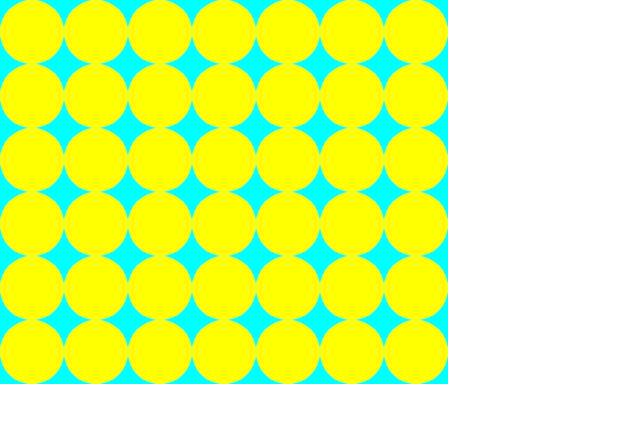
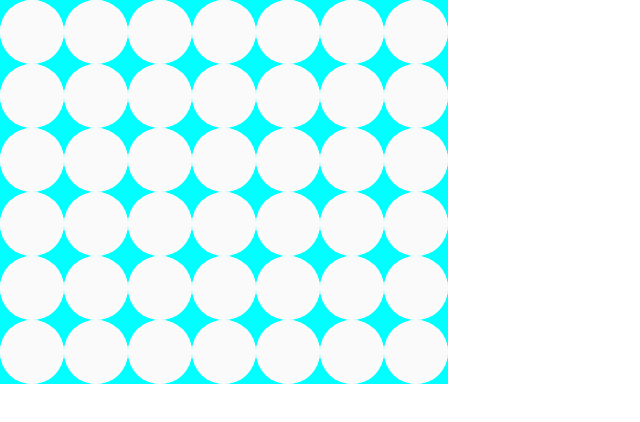
Before and after one commit to syedwshah/ConnectFour, a React (Create React App) app in the folder connect-four/: page / in a window 1280 px wide. Shown: the top 422 px of the page, without its empty margins (0-640 px from the left). Built offline with nearby package versions, Linux system fonts and the light colour scheme.

Commit message:
Create Game component and cleanup of types

```diff
--- a/connect-four/src/App.tsx
+++ b/connect-four/src/App.tsx
@@ -1,36 +1,8 @@
-import React from 'react'
-import { Slot } from './components'
+// import React from 'react'
+import { Game } from './components'
 
 const App = (): JSX.Element => {
-  return (
-    <>
-      <div id="game">
-        <div style={{ position: 'absolute' }}>
-          <div style={{ display: 'flex', flexDirection: 'column-reverse' }}>
-            {[...Array(6)].map((_, row) => (
-              <div style={styles.flex} key={row}>
-                {[...Array(7)].map((_, col) => (
-                  <div key={`${row}-${col}`}>
-                    <Slot row={row} col={col} />
-                  </div>
-                ))}
-              </div>
-            ))}
-          </div>
-        </div>
-      </div>
-    </>
-  )
-}
-
-const styles: Record<string, React.CSSProperties> = {
-  flex: {
-    display: 'flex',
-    flexDirection: 'row',
-  },
-  bg: {
-    backgroundColor: '#fafafa',
-  },
+  return <Game />
 }
 
 export default App
--- a/connect-four/src/components/Chip/Chip.tsx
+++ b/connect-four/src/components/Chip/Chip.tsx
@@ -1,5 +1,10 @@
+export enum ChipColors {
+  RED = 'red',
+  YELLOW = 'yellow',
+}
+
 interface Props {
-  color?: 'red' | 'yellow'
+  color?: ChipColors
 }
 
 export const Chip = (props: Props): JSX.Element => (
@@ -13,5 +18,5 @@ export const Chip = (props: Props): JSX.Element => (
       backgroundColor: props.color ?? '#fafafa',
       borderRadius: '50%',
     }}
-  ></div>
+  />
 )
--- /dev/null
+++ b/connect-four/src/components/Game/Game.tsx
@@ -0,0 +1,33 @@
+import React from 'react'
+
+import { Slot } from '../Slot'
+
+export const Game = (): JSX.Element => {
+  return (
+    <div id="game">
+      <div style={{ position: 'absolute' }}>
+        <div style={{ display: 'flex', flexDirection: 'column-reverse' }}>
+          {[...Array(6)].map((_, row) => (
+            <div style={styles.flex} key={row}>
+              {[...Array(7)].map((_, col) => (
+                <div key={`${row}-${col}`}>
+                  <Slot row={row} col={col} />
+                </div>
+              ))}
+            </div>
+          ))}
+        </div>
+      </div>
+    </div>
+  )
+}
+
+const styles: Record<string, React.CSSProperties> = {
+  flex: {
+    display: 'flex',
+    flexDirection: 'row',
+  },
+  bg: {
+    backgroundColor: '#fafafa',
+  },
+}
--- /dev/null
+++ b/connect-four/src/components/Game/index.ts
@@ -0,0 +1 @@
+export * from './Game'
--- a/connect-four/src/components/Slot/Slot.tsx
+++ b/connect-four/src/components/Slot/Slot.tsx
@@ -1,17 +1,19 @@
 import React from 'react'
-import { Chip } from '../Chip'
+
+import { Chip, ChipColors } from '../Chip'
 
 interface Props {
   row?: number
   col?: number
+  chip?: ChipColors
 }
 
-export const Slot = (_props: Props): JSX.Element => {
+export const Slot = (props: Props): JSX.Element => {
   return (
-    <div id="slot" style={styles.slot}>
+    <div id="slot" style={styles.slot} onClick={() => null}>
       <div id="hole-punch" style={styles.holePunch}>
         {/* row-{_props.row}, col-{_props.col} */}
-        <Chip color="yellow" />
+        <Chip color={props?.chip} />
       </div>
     </div>
   )
--- a/connect-four/src/components/index.ts
+++ b/connect-four/src/components/index.ts
@@ -1,2 +1,3 @@
 export * from './Slot'
 export * from './Chip'
+export * from './Game'
```
